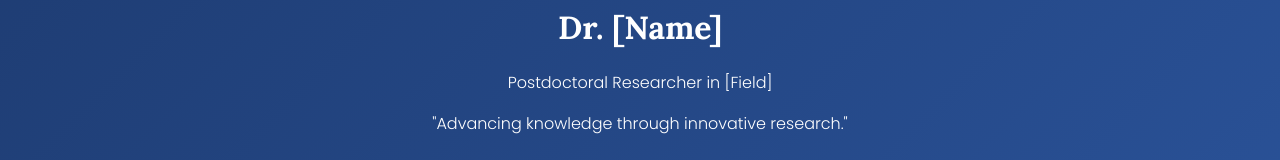
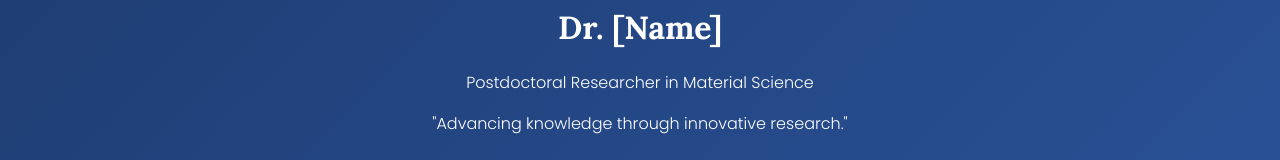
Before and after one commit to Nottykhan/posd, a plain HTML site: page index.html in a window 1280 px wide. Shown: the part 129-289 px from the top of the page. Drawn offline with nearby package versions, Linux system fonts and the light colour scheme.

Commit message:
index.html

```diff
--- a/index.html
+++ b/index.html
@@ -15,7 +15,7 @@
     <div class="container">
       <img src="assets/profile-pic.jpg" alt="Profile Picture" class="profile-pic">
       <h1 class="name">Dr. [Name]</h1>
-      <p class="title">Postdoctoral Researcher in [Field]</p>
+      <p class="title">Postdoctoral Researcher in Material Science</p>
       <p class="intro">"Advancing knowledge through innovative research."</p>
       <a href="#about" class="btn">Learn More</a>
     </div>
```
